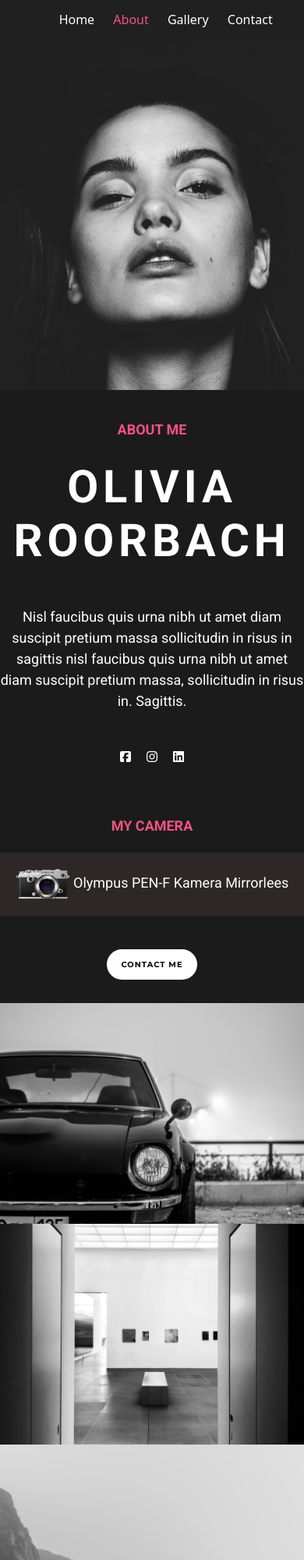
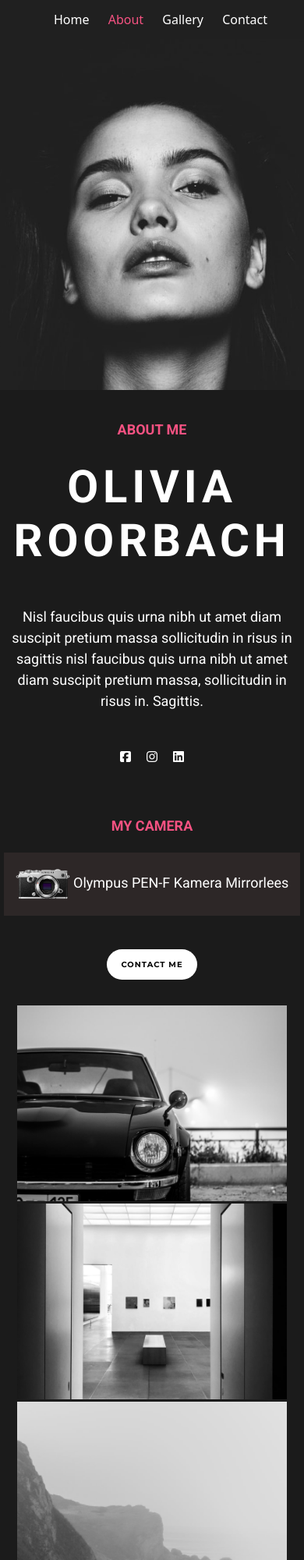
Before and after one commit to oroorbach/Figma_Project, a plain HTML site: page about.html in a window 390 px wide. Shown: the top 2000 px of the page at 78% size. Drawn offline with nearby package versions, Linux system fonts and the light colour scheme; a web font is replaced by a local one.

Commit message:
Editing responsive web design/margins/padding

```diff
--- a/about.html
+++ b/about.html
@@ -38,7 +38,7 @@
     <title>About | OR Photography</title>
   </head>
   <body>
-    <div class="background">
+    <div class="background g-0">
       <div class="container">
         <header class="d-flex">
           <a href="/">
@@ -48,7 +48,7 @@
               title="Return Home"
           /></a>
           <ul>
-            <li><a href="/">Home</a></li>
+            <li class="li-home"><a href="/">Home</a></li>
             <li><a href="/about.html" class="active">About</a></li>
             <li><a href="/gallery.html">Gallery</a></li>
             <li><a href="/contact.html">Contact</a></li>
@@ -56,9 +56,13 @@
         </header>
       </div>
     </div>
-    <div class="row">
+    <div class="row g-0">
       <div class="col-md-6">
-        <img src="images/bg.png" alt="Girl face upclose" class="img" />
+        <img
+          src="images/bg.png"
+          alt="Girl face upclose"
+          class="img-about img-fluid"
+        />
       </div>
       <div class="col-md-6">
         <div class="about-content">
@@ -86,10 +90,24 @@
         </div>
       </div>
     </div>
-    <div class="container d-flex content about-section-img">
-      <img src="images/Rectangle 107.png" alt="old school car headlight" />
-      <img src="images/Rectangle 108.png" alt="art gallery" />
-      <img src="images/Rectangle 109.png" alt="misty cliff side" />
+    <div class="container mb-3">
+      <div class="d-flex content about-section-img">
+        <img
+          src="images/Rectangle 107.png"
+          alt="old school car headlight"
+          class="item img-fluid"
+        />
+        <img
+          src="images/Rectangle 108.png"
+          alt="art gallery"
+          class="item img-fluid"
+        />
+        <img
+          src="images/Rectangle 109.png"
+          alt="misty cliff side"
+          class="item img-fluid"
+        />
+      </div>
     </div>
     <div class="background">
       <div class="container">
--- a/src/styles.css
+++ b/src/styles.css
@@ -59,7 +59,7 @@ h3 {
   color: var(--text-color);
   font-style: normal;
   font-weight: 700;
-  font-size: 24px;
+  font-size: 26px;
   line-height: 28px;
   text-align: center;
   letter-spacing: 0.1em;
@@ -119,7 +119,7 @@ p {
 .about-content {
   padding: 150px 35px 0px 0px;
 }
-.img {
+.img-about {
   width: 600px;
   height: 850px;
   object-fit: cover;
@@ -152,7 +152,6 @@ p {
 .start-button:hover {
   color: var(--about-color);
 }
-
 .content {
   padding: 20px 0px;
   justify-content: space-between;
@@ -178,6 +177,10 @@ footer {
   padding: 0 10px;
   font-size: 20px;
 }
+.footer-icon a {
+  text-decoration: none;
+  color: none;
+}
 i:hover {
   cursor: pointer;
 }
@@ -185,7 +188,7 @@ footer .copywrite {
   font-size: 15px;
   margin: 0px;
 }
-@media (max-width: 800px) {
+@media (max-width: 576px) {
   header {
     padding: 13px;
     justify-content: space-evenly;
@@ -196,10 +199,12 @@ footer .copywrite {
   header ul {
     padding: 0px;
   }
+  .li-home {
+    margin-left: 0px;
+  }
   .hero {
     margin-bottom: 5px;
     height: 300px;
-    padding: 0 auto;
   }
   h1 {
     font-size: 40px;
@@ -210,10 +215,9 @@ footer .copywrite {
     font-size: 20px;
     padding-top: 50px;
   }
-
   .content {
     flex-direction: column;
-    padding: 0px;
+    padding: 0px 10px;
   }
   .item {
     padding-top: 3px;
@@ -227,18 +231,18 @@ footer .copywrite {
     font-size: 10px;
     padding: 13px 18px;
   }
-  .img {
+  .img-about {
     padding-top: 0px;
-    width: 400px;
     height: 450px;
     object-fit: cover;
   }
   .about-content {
     text-align: center;
-    padding: 40px 0px;
+    padding: 40px 5px;
   }
   .camera-content p {
     max-width: 100%;
+    padding: 20px 10px;
   }
   .icon i {
     margin: 0 10px;
```
Also changed, not shown: gallery.html (+17 -13 lines), index.html (+16 -12 lines).
